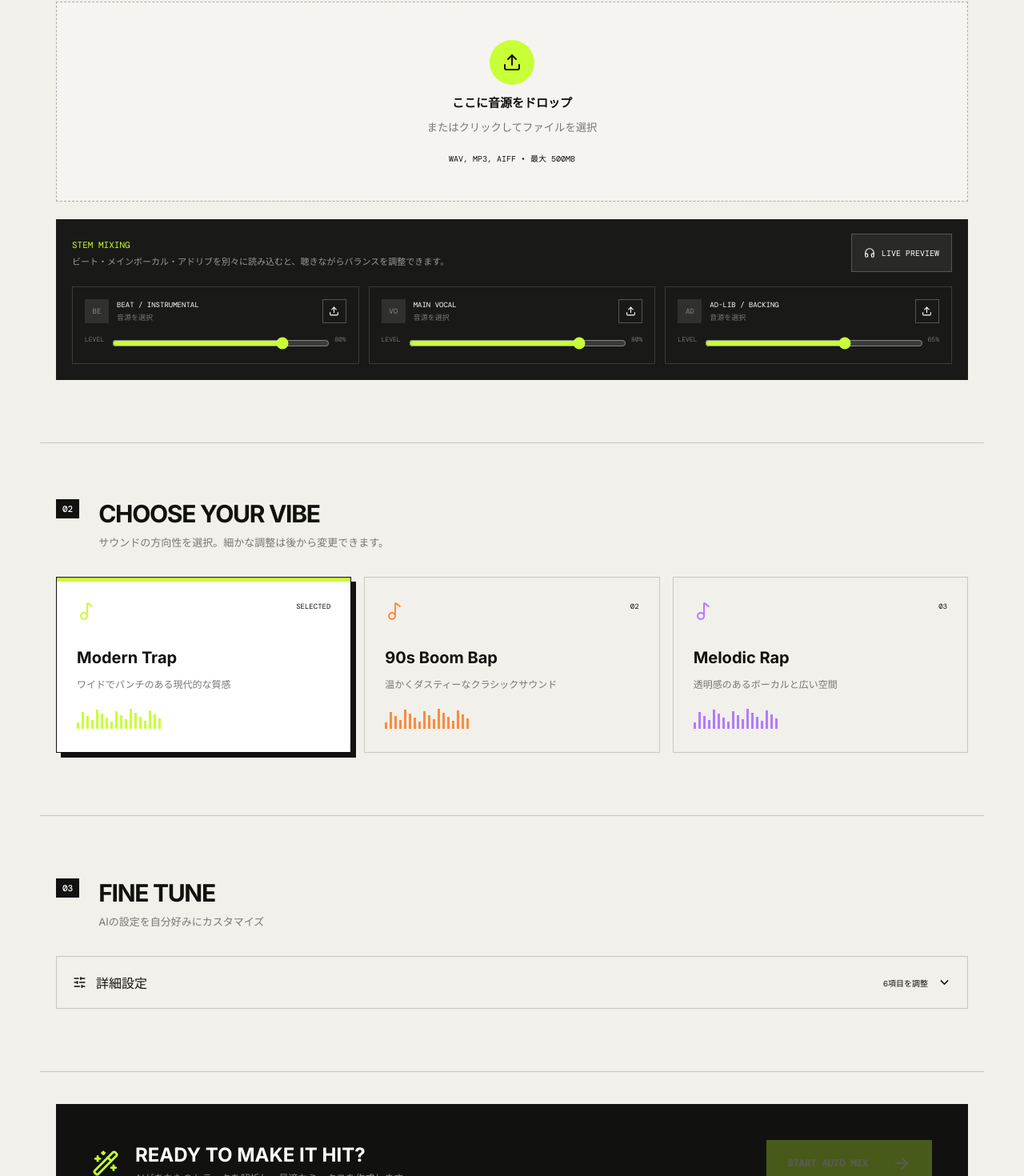
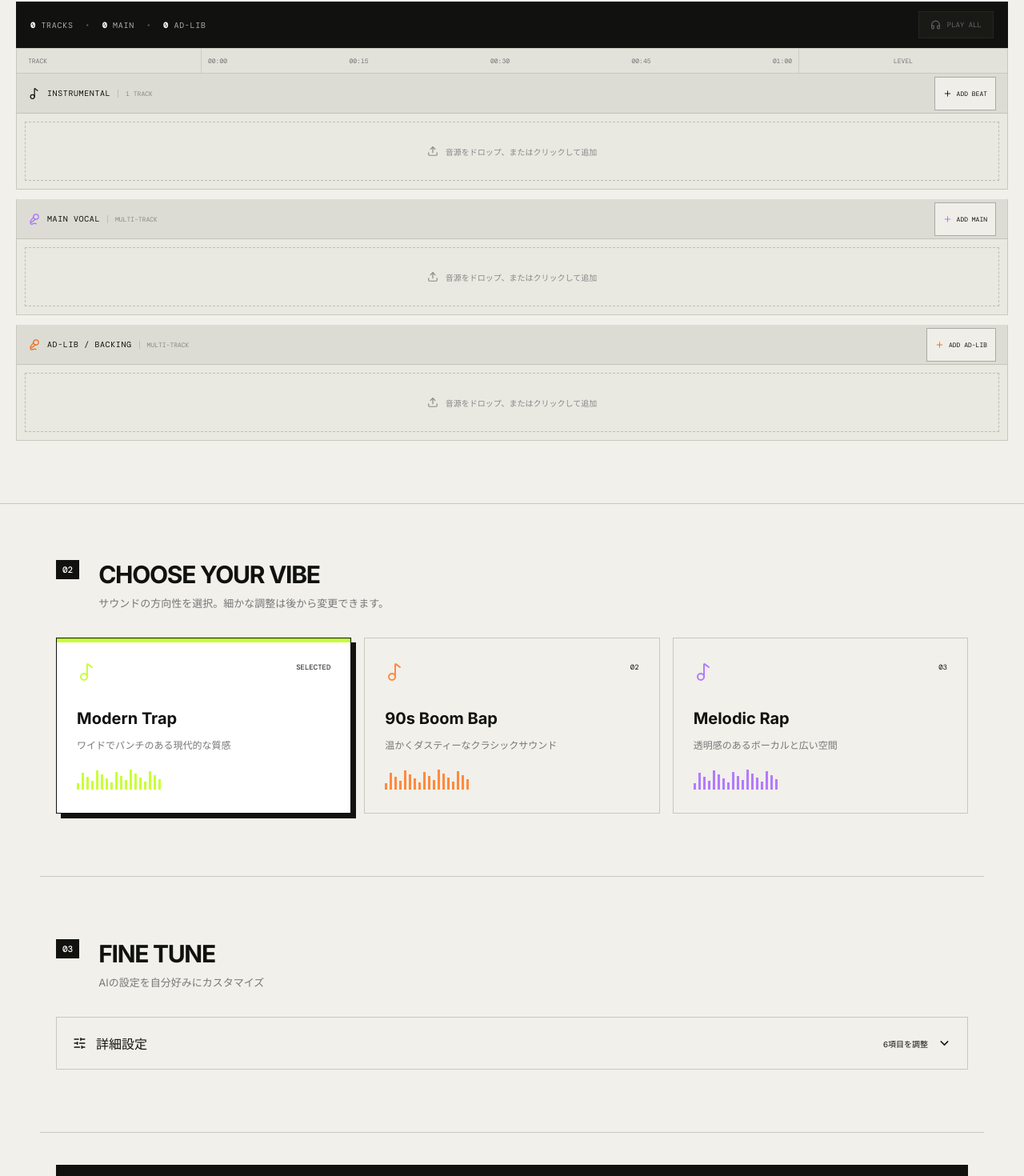
Before and after one commit to yuta-hamasaki/auto-mixing-app, a Next.js app: page / in a window 1280 px wide. Shown: the part 815-2285 px from the top of the page at 80% size. Built offline with nearby package versions, Linux system fonts and the light colour scheme.

Commit message:
Expand auto mix into multitrack workspace

```diff
--- a/app/page.tsx
+++ b/app/page.tsx
@@ -1,56 +1,46 @@
 "use client";
 
 import Link from "next/link";
-import { useRef, useState } from "react";
-import { ArrowRight, ChevronDown, Download, Headphones, Music2, Pause, Play, RotateCcw, SlidersHorizontal, Sparkles, Upload, WandSparkles, X } from "lucide-react";
+import { useEffect, useRef, useState } from "react";
+import { ArrowRight, ChevronDown, Download, Headphones, Mic2, Music2, Pause, Play, Plus, RotateCcw, SlidersHorizontal, Sparkles, Upload, Volume2, VolumeX, WandSparkles, X } from "lucide-react";
 
-type Track = { name: string; size: string; url: string };
-type StemName = "beat" | "vocal" | "adlib";
-const stemLabels: Record<StemName,string> = { beat:"BEAT / INSTRUMENTAL", vocal:"MAIN VOCAL", adlib:"AD-LIB / BACKING" };
+type Kind = "beat" | "vocal" | "adlib";
+type Track = { id: string; kind: Kind; name: string; size: string; url: string; gain: number; muted: boolean; solo: boolean };
+const labels:Record<Kind,string>={beat:"INSTRUMENTAL",vocal:"MAIN VOCAL",adlib:"AD-LIB / BACKING"};
+const presets=[{name:"Modern Trap",desc:"ワイドでパンチのある現代的な質感",color:"lime"},{name:"90s Boom Bap",desc:"温かくダスティーなクラシックサウンド",color:"orange"},{name:"Melodic Rap",desc:"透明感のあるボーカルと広い空間",color:"purple"}];
 
-const presets = [
-  { name: "Modern Trap", desc: "ワイドでパンチのある現代的な質感", color: "lime" },
-  { name: "90s Boom Bap", desc: "温かくダスティーなクラシックサウンド", color: "orange" },
-  { name: "Melodic Rap", desc: "透明感のあるボーカルと広い空間", color: "purple" },
-];
+function Header(){return <header><Link href="/" className="brand"><span>M</span>MIXLAB</Link><nav><Link className="active" href="/">AUTO MIX</Link><Link href="/dj">DJ STUDIO</Link></nav><div className="status"><i/> AUDIO ENGINE READY</div></header>}
 
-function Header() { return <header><Link href="/" className="brand"><span>M</span>MIXLAB</Link><nav><Link className="active" href="/">AUTO MIX</Link><Link href="/dj">DJ STUDIO</Link></nav><div className="status"><i /> AUDIO ENGINE READY</div></header> }
+function Waveform({track,playing}:{track:Track;playing:boolean}){
+  const canvas=useRef<HTMLCanvasElement>(null);
+  useEffect(()=>{let cancelled=false;fetch(track.url).then(r=>r.arrayBuffer()).then(async data=>{const ctx=new AudioContext();const buffer=await ctx.decodeAudioData(data);if(cancelled)return ctx.close();const c=canvas.current;if(!c)return;const g=c.getContext("2d");if(!g)return;c.width=c.clientWidth*2;c.height=c.clientHeight*2;g.clearRect(0,0,c.width,c.height);g.fillStyle=track.kind==="beat"?"#c8ff36":track.kind==="vocal"?"#a970ff":"#ff8a3d";const samples=buffer.getChannelData(0),step=Math.ceil(samples.length/(c.width/4));for(let x=0;x<c.width;x+=4){let peak=0;for(let n=0;n<step;n++)peak=Math.max(peak,Math.abs(samples[x*step/4+n]||0));const h=Math.max(2,peak*c.height*.9);g.fillRect(x,(c.height-h)/2,2,h)}ctx.close()}).catch(()=>{});return()=>{cancelled=true}},[track]);
+  return <div className={`real-wave ${playing?"is-playing":""}`}><canvas ref={canvas}/><i/></div>
+}
 
-export default function Home() {
-  const input = useRef<HTMLInputElement>(null);
-  const [track, setTrack] = useState<Track | null>(null);
-  const [preset, setPreset] = useState(0);
-  const [mixing, setMixing] = useState(false);
-  const [done, setDone] = useState(false);
-  const [advanced, setAdvanced] = useState(false);
-  const [stems, setStems] = useState<Partial<Record<StemName, Track>>>({});
-  const [stemGain, setStemGain] = useState<Record<StemName, number>>({beat:80,vocal:80,adlib:65});
-  const [previewing, setPreviewing] = useState(false);
-  const previewAudios = useRef<HTMLAudioElement[]>([]);
-  const [values, setValues] = useState({ comp: 62, tune: 35, clarity: 54, space: 28, bass: 67, width: 45 });
-  const addFile = (file?: File) => { if (!file) return; setTrack({ name: file.name, size: `${(file.size/1024/1024).toFixed(1)} MB`, url: URL.createObjectURL(file) }); setDone(false); };
-  const start = () => { if ((!track && !Object.keys(stems).length) || mixing) return; setMixing(true); setDone(false); setTimeout(() => { setMixing(false); setDone(true); }, 2200); };
-  const addStem=(kind:StemName,file?:File)=>{if(!file)return;const old=stems[kind];if(old)URL.revokeObjectURL(old.url);setStems(s=>({...s,[kind]:{name:file.name,size:`${(file.size/1024/1024).toFixed(1)} MB`,url:URL.createObjectURL(file)}}));setDone(false)};
-  const togglePreview=()=>{const sources=Object.entries(stems) as [StemName,Track][];if(!sources.length&&track)sources.push(["beat",track]);if(previewing){previewAudios.current.forEach(a=>a.pause());previewAudios.current=[];setPreviewing(false);return}previewAudios.current=sources.map(([kind,t])=>{const a=new Audio(t.url);a.volume=stemGain[kind]/100;a.onended=()=>setPreviewing(false);a.play();return a});setPreviewing(true)};
-  const updateStemGain=(kind:StemName,value:number)=>{setStemGain(g=>({...g,[kind]:value}));const activeStems=(["beat","vocal","adlib"] as StemName[]).filter(k=>stems[k]||(k==="beat"&&track));const audio=previewAudios.current[activeStems.indexOf(kind)];if(audio)audio.volume=value/100};
-  const download=async()=>{const sources=Object.entries(stems) as [StemName,Track][];if(!sources.length&&track)sources.push(["beat",track]);if(!sources.length)return;const context=new AudioContext();const decoded=await Promise.all(sources.map(async([kind,t])=>({kind,buffer:await context.decodeAudioData(await(await fetch(t.url)).arrayBuffer())})));const rate=decoded[0].buffer.sampleRate,length=Math.max(...decoded.map(x=>x.buffer.length));const offline=new OfflineAudioContext(2,length,rate);decoded.forEach(({kind,buffer})=>{const src=offline.createBufferSource(),gain=offline.createGain();src.buffer=buffer;gain.gain.value=stemGain[kind]/100;src.connect(gain).connect(offline.destination);src.start()});const rendered=await offline.startRendering();const wav=toWav(rendered),a=document.createElement("a");a.href=URL.createObjectURL(wav);a.download="mixlab-mix.wav";a.click();URL.revokeObjectURL(a.href);await context.close()};
-  return <main><Header /><section className="hero"><div className="eyebrow"><Sparkles size={13}/> AI-ASSISTED AUDIO ENGINE</div><h1>YOUR SOUND.<br/><em>PERFECTLY MIXED.</em></h1><p>ヒップホップに特化した自動ミキシング。<br/>トラックをアップロードするだけで、プロ品質のサウンドへ。</p><div className="hero-scroll">SCROLL TO CREATE <ChevronDown size={14}/></div></section>
+export default function Home(){
+  const [tracks,setTracks]=useState<Track[]>([]),[preset,setPreset]=useState(0),[mixing,setMixing]=useState(false),[done,setDone]=useState(false),[advanced,setAdvanced]=useState(false),[playing,setPlaying]=useState(false);
+  const [values,setValues]=useState({comp:62,tune:35,clarity:54,space:28,bass:67,width:45});
+  const audios=useRef<HTMLAudioElement[]>([]);
+  const add=(kind:Kind,files:FileList|null)=>{if(!files)return;const additions=[...files].map(file=>({id:crypto.randomUUID(),kind,name:file.name,size:`${(file.size/1024/1024).toFixed(1)} MB`,url:URL.createObjectURL(file),gain:kind==="adlib"?65:80,muted:false,solo:false}));setTracks(old=>[...old.filter(t=>kind!=="beat"||t.kind!=="beat"),...additions.slice(0,kind==="beat"?1:undefined)]);setDone(false)};
+  const update=(id:string,patch:Partial<Track>)=>setTracks(ts=>ts.map(t=>t.id===id?{...t,...patch}:t));
+  const remove=(id:string)=>setTracks(ts=>{const hit=ts.find(t=>t.id===id);if(hit)URL.revokeObjectURL(hit.url);return ts.filter(t=>t.id!==id)});
+  const stop=()=>{audios.current.forEach(a=>{a.pause();a.currentTime=0});audios.current=[];setPlaying(false)};
+  const preview=()=>{if(playing)return stop();const hasSolo=tracks.some(t=>t.solo);const active=tracks.filter(t=>!t.muted&&(!hasSolo||t.solo));if(!active.length)return;audios.current=active.map(t=>{const a=new Audio(t.url);a.volume=t.gain/100;a.play();return a});audios.current[0].onended=()=>setPlaying(false);setPlaying(true)};
+  const start=()=>{if(!tracks.length||mixing)return;stop();setMixing(true);setDone(false);setTimeout(()=>{setMixing(false);setDone(true)},2200)};
+  const download=async()=>{const active=tracks.filter(t=>!t.muted);if(!active.length)return;const context=new AudioContext(),decoded=await Promise.all(active.map(async t=>({t,buffer:await context.decodeAudioData(await(await fetch(t.url)).arrayBuffer())})));const rate=decoded[0].buffer.sampleRate,length=Math.max(...decoded.map(x=>x.buffer.duration))*rate,offline=new OfflineAudioContext(2,Math.ceil(length),rate);decoded.forEach(({t,buffer})=>{const src=offline.createBufferSource(),gain=offline.createGain();src.buffer=buffer;gain.gain.value=t.gain/100;src.connect(gain).connect(offline.destination);src.start()});const rendered=await offline.startRendering(),a=document.createElement("a");a.href=URL.createObjectURL(toWav(rendered));a.download="mixlab-mix.wav";a.click();URL.revokeObjectURL(a.href);await context.close()};
+  return <main><Header/><section className="hero"><div className="eyebrow"><Sparkles size={13}/> AI-ASSISTED AUDIO ENGINE</div><h1>BUILD YOUR<br/><em>PERFECT MIX.</em></h1><p>重ねたボーカルを、ひとつの完成形へ。<br/>波形を見ながら、自由に組み立てるミキシング・ワークスペース。</p><a href="#studio" className="hero-scroll">OPEN WORKSPACE <ChevronDown size={14}/></a></section>
 
-  <section className="studio" id="studio"><div className="section-heading"><span>01</span><div><h2>DROP YOUR TRACK</h2><p>ボーカルとビートをまとめた音源、またはステムを書き出してアップロード</p></div></div>
-    {!track ? <button className="dropzone" onClick={() => input.current?.click()} onDragOver={e=>e.preventDefault()} onDrop={e=>{e.preventDefault();addFile(e.dataTransfer.files[0])}}><div className="upload-icon"><Upload/></div><b>ここに音源をドロップ</b><small>またはクリックしてファイルを選択</small><label>WAV, MP3, AIFF • 最大 500MB</label></button> : <div className="file-card"><button className="mini-play"><Play fill="currentColor"/></button><div className="waveform">{Array.from({length: 64},(_,i)=><i key={i} style={{height:`${18+Math.abs(Math.sin(i*1.9))*42}px`}} />)}</div><div className="file-info"><b>{track.name}</b><small>{track.size} • READY</small></div><button className="remove" onClick={()=>setTrack(null)}><X/></button><audio controls src={track.url}/></div>}
-    <input ref={input} hidden type="file" accept="audio/*" onChange={e=>addFile(e.target.files?.[0])}/>
-    <div className="stem-intro"><div><b>STEM MIXING</b><span>ビート・メインボーカル・アドリブを別々に読み込むと、聴きながらバランスを調整できます。</span></div><label className="monitor"><button onClick={togglePreview} disabled={!track&&!Object.keys(stems).length}>{previewing?<Pause/>:<Headphones/>}{previewing?"STOP MONITOR":"LIVE PREVIEW"}</button></label></div>
-    <div className="stem-grid">{(["beat","vocal","adlib"] as StemName[]).map(kind=><div className={`stem-card ${stems[kind]?"loaded":""}`} key={kind}><div><i>{kind.slice(0,2).toUpperCase()}</i><span><b>{stemLabels[kind]}</b><small>{stems[kind]?.name||"音源を選択"}</small></span><label><Upload/> <input hidden type="file" accept="audio/*" onChange={e=>addStem(kind,e.target.files?.[0])}/></label></div><div className="stem-level"><span>LEVEL</span><input type="range" value={stemGain[kind]} onChange={e=>updateStemGain(kind,+e.target.value)}/><b>{stemGain[kind]}%</b></div></div>)}</div>
+  <section className="studio workspace" id="studio"><div className="section-heading"><span>01</span><div><h2>BUILD YOUR SESSION</h2><p>パートごとに音源を追加。メインボーカルとアドリブは何本でも重ねられます。</p></div></div>
+    <div className="session-toolbar"><div><b>{tracks.length}</b> TRACKS <span>•</span> <b>{tracks.filter(t=>t.kind==="vocal").length}</b> MAIN <span>•</span> <b>{tracks.filter(t=>t.kind==="adlib").length}</b> AD-LIB</div><button onClick={preview} disabled={!tracks.length}>{playing?<Pause/>:<Headphones/>}{playing?"STOP":"PLAY ALL"}</button></div>
+    <div className="timeline-head"><span>TRACK</span><div><i>00:00</i><i>00:15</i><i>00:30</i><i>00:45</i><i>01:00</i></div><span>LEVEL</span></div>
+    {(["beat","vocal","adlib"] as Kind[]).map(kind=><div className={`track-group ${kind}`} key={kind}><div className="group-heading"><span>{kind==="beat"?<Music2/>:<Mic2/>}<b>{labels[kind]}</b><small>{kind==="beat"?"1 TRACK":"MULTI-TRACK"}</small></span><label><Plus/> ADD {kind==="beat"?"BEAT":kind==="vocal"?"MAIN":"AD-LIB"}<input hidden type="file" multiple={kind!=="beat"} accept="audio/*" onChange={e=>{add(kind,e.target.files);e.target.value=""}}/></label></div>
+      {!tracks.some(t=>t.kind===kind)?<label className="empty-lane"><Upload/><span>音源をドロップ、またはクリックして追加</span><input hidden type="file" multiple={kind!=="beat"} accept="audio/*" onChange={e=>add(kind,e.target.files)}/></label>:tracks.filter(t=>t.kind===kind).map((t,index)=><div className="track-lane" key={t.id}><div className="track-meta"><i>{kind==="beat"?"BT":kind==="vocal"?`M${index+1}`:`A${index+1}`}</i><span><b>{t.name}</b><small>{t.size}</small></span></div><Waveform track={t} playing={playing}/><div className="lane-controls"><button className={t.muted?"on":""} title="Mute" onClick={()=>update(t.id,{muted:!t.muted})}>{t.muted?<VolumeX/>:<Volume2/>}</button><button className={t.solo?"on solo":""} onClick={()=>update(t.id,{solo:!t.solo})}>S</button><input aria-label={`${t.name} volume`} type="range" value={t.gain} onChange={e=>update(t.id,{gain:+e.target.value})}/><b>{t.gain}</b><button title="Remove" onClick={()=>remove(t.id)}><X/></button></div></div>)}</div>)}
   </section>
 
-  <section className="studio preset-section"><div className="section-heading"><span>02</span><div><h2>CHOOSE YOUR VIBE</h2><p>サウンドの方向性を選択。細かな調整は後から変更できます。</p></div></div><div className="preset-grid">{presets.map((p,i)=><button key={p.name} className={`preset ${preset===i?"selected":""} ${p.color}`} onClick={()=>setPreset(i)}><div className="preset-top"><Music2/><i>{preset===i?"SELECTED":"0"+(i+1)}</i></div><h3>{p.name}</h3><p>{p.desc}</p><div className="mini-wave">{Array.from({length: 18},(_,n)=><i key={n} style={{height:8+((n*13)%18)}}/>)}</div></button>)}</div></section>
-
+  <section className="studio preset-section"><div className="section-heading"><span>02</span><div><h2>CHOOSE YOUR VIBE</h2><p>サウンドの方向性を選択。細かな調整は後から変更できます。</p></div></div><div className="preset-grid">{presets.map((p,i)=><button key={p.name} className={`preset ${preset===i?"selected":""} ${p.color}`} onClick={()=>setPreset(i)}><div className="preset-top"><Music2/><i>{preset===i?"SELECTED":"0"+(i+1)}</i></div><h3>{p.name}</h3><p>{p.desc}</p><div className="mini-wave">{Array.from({length:18},(_,n)=><i key={n} style={{height:8+((n*13)%18)}}/>)}</div></button>)}</div></section>
   <section className="studio"><div className="section-heading"><span>03</span><div><h2>FINE TUNE</h2><p>AIの設定を自分好みにカスタマイズ</p></div></div><button className="advanced-toggle" onClick={()=>setAdvanced(!advanced)}><span><SlidersHorizontal/> 詳細設定</span><small>{advanced?"設定を閉じる":"6項目を調整"} <ChevronDown className={advanced?"up":""}/></small></button>{advanced&&<div className="controls">{Object.entries(values).map(([k,v])=><label key={k}><span>{({comp:"COMPRESSION",tune:"AUTO-TUNE",clarity:"VOCAL CLARITY",space:"SPACE / REVERB",bass:"LOW END",width:"STEREO WIDTH"} as Record<string,string>)[k]} <b>{v}%</b></span><input type="range" value={v} onChange={e=>setValues({...values,[k]:+e.target.value})}/></label>)}</div>}</section>
-
-  <section className="render"><div className="render-copy"><WandSparkles/><div><h2>{done?"YOUR MIX IS READY":"READY TO MAKE IT HIT?"}</h2><p>{done?"LIVE PREVIEWで確認しながらレベルを調整し、WAVで保存できます。":"AIがあなたのトラックを解析し、最適なミックスを作成します。"}</p></div></div><div className="render-actions">{done&&<button onClick={togglePreview} className="preview-button">{previewing?<Pause/>:<Play/>} {previewing?"STOP":"PREVIEW"}</button>}<button disabled={(!track&&!Object.keys(stems).length)||mixing} onClick={done?download:start} className="render-button">{mixing?<><RotateCcw className="spin"/> MIXING...</>:done?<><Download/> DOWNLOAD WAV</>:<>START AUTO MIX <ArrowRight/></>}</button></div></section>
-
-  <footer><div className="brand"><span>M</span>MIXLAB</div><p>MAKE NOISE. SOUND BETTER.</p><Link href="/dj"><Headphones/> OPEN DJ STUDIO <ArrowRight/></Link></footer>
-  </main>;
+  <section className="render"><div className="render-copy"><WandSparkles/><div><h2>{done?"YOUR MIX IS READY":"READY TO MAKE IT HIT?"}</h2><p>{done?"バランスを確認して、WAVで書き出せます。":"すべてのレイヤーを解析し、ひとつのミックスに仕上げます。"}</p></div></div><div className="render-actions">{done&&<button onClick={preview} className="preview-button">{playing?<Pause/>:<Play/>} {playing?"STOP":"PREVIEW"}</button>}<button disabled={!tracks.length||mixing} onClick={done?download:start} className="render-button">{mixing?<><RotateCcw className="spin"/> MIXING...</>:done?<><Download/> DOWNLOAD WAV</>:<>START AUTO MIX <ArrowRight/></>}</button></div></section>
+  <footer><div className="brand"><span>M</span>MIXLAB</div><p>MAKE NOISE. SOUND BETTER.</p><Link href="/dj"><Headphones/> OPEN DJ STUDIO <ArrowRight/></Link></footer></main>
 }
 
-function toWav(buffer:AudioBuffer){const channels=buffer.numberOfChannels,length=buffer.length*channels*2+44,out=new ArrayBuffer(length),view=new DataView(out);const write=(offset:number,value:string)=>[...value].forEach((c,i)=>view.setUint8(offset+i,c.charCodeAt(0)));write(0,"RIFF");view.setUint32(4,length-8,true);write(8,"WAVEfmt ");view.setUint32(16,16,true);view.setUint16(20,1,true);view.setUint16(22,channels,true);view.setUint32(24,buffer.sampleRate,true);view.setUint32(28,buffer.sampleRate*channels*2,true);view.setUint16(32,channels*2,true);view.setUint16(34,16,true);write(36,"data");view.setUint32(40,length-44,true);let offset=44;for(let i=0;i<buffer.length;i++)for(let ch=0;ch<channels;ch++){const sample=Math.max(-1,Math.min(1,buffer.getChannelData(ch)[i]));view.setInt16(offset,sample<0?sample*0x8000:sample*0x7fff,true);offset+=2}return new Blob([out],{type:"audio/wav"})}
+function toWav(buffer:AudioBuffer){const channels=buffer.numberOfChannels,length=buffer.length*channels*2+44,out=new ArrayBuffer(length),view=new DataView(out);const write=(o:number,v:string)=>[...v].forEach((c,i)=>view.setUint8(o+i,c.charCodeAt(0)));write(0,"RIFF");view.setUint32(4,length-8,true);write(8,"WAVEfmt ");view.setUint32(16,16,true);view.setUint16(20,1,true);view.setUint16(22,channels,true);view.setUint32(24,buffer.sampleRate,true);view.setUint32(28,buffer.sampleRate*channels*2,true);view.setUint16(32,channels*2,true);view.setUint16(34,16,true);write(36,"data");view.setUint32(40,length-44,true);let o=44;for(let i=0;i<buffer.length;i++)for(let ch=0;ch<channels;ch++){const s=Math.max(-1,Math.min(1,buffer.getChannelData(ch)[i]));view.setInt16(o,s<0?s*0x8000:s*0x7fff,true);o+=2}return new Blob([out],{type:"audio/wav"})}
```
Also changed, not shown: app/globals.css.
